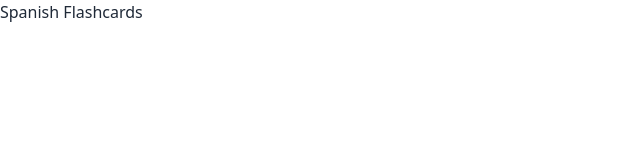
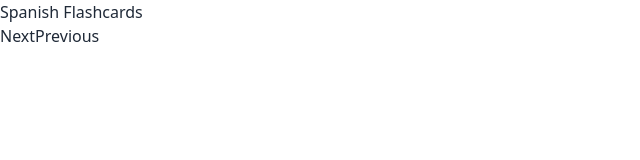
Before and after one commit to Lesvan-Chavez/LanguageFlashCardApp, a Next.js app in the folder flashcard/: page /container in a window 1280 px wide. Shown: the top 160 px of the page, without its empty margins (0-640 px from the left). Built offline with nearby package versions, Linux system fonts and the light colour scheme.

Commit message:
updated dev branch
added use client
added text to buttons

```diff
--- a/flashcard/app/components/back-card.js
+++ b/flashcard/app/components/back-card.js
@@ -1,3 +1,4 @@
+'use client'
 import React from "react"
 
 export default function BackCard(card, onFlip) {
--- a/flashcard/app/components/flashcard-display.js
+++ b/flashcard/app/components/flashcard-display.js
@@ -13,8 +13,8 @@ export default function FlashCardDisplay({card, isFlipped, onFlip, onNext, onPre
         <FrontCard card={card} onFlip={onFlip} />
       }
 
-   <button onClick={onNext}></button>
-   <button onClick={onPrevious}></button>
+   <button onClick={onNext}>Next</button>
+   <button onClick={onPrevious}>Previous</button>
 
 
 
--- a/flashcard/app/components/front-card.js
+++ b/flashcard/app/components/front-card.js
@@ -1,3 +1,4 @@
+'use client'
 import React from "react"
 
 export default function FrontCard(card, onFlip) {
```
